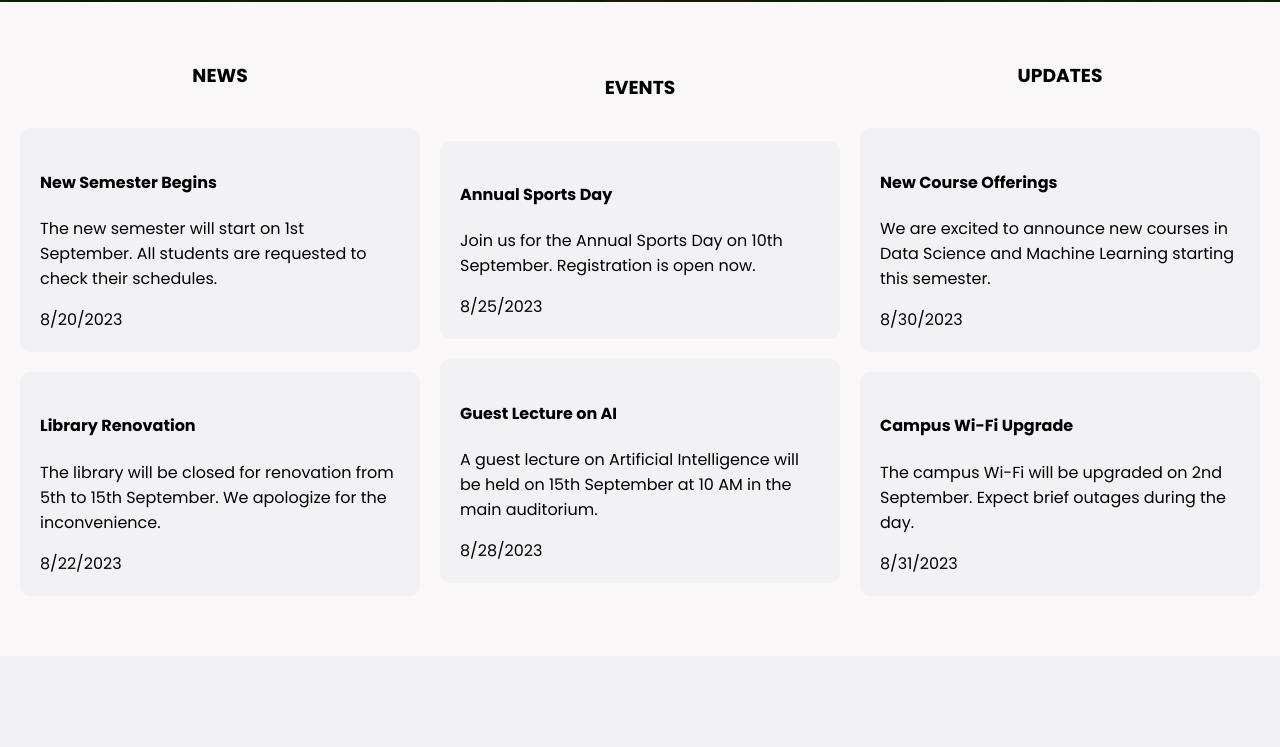
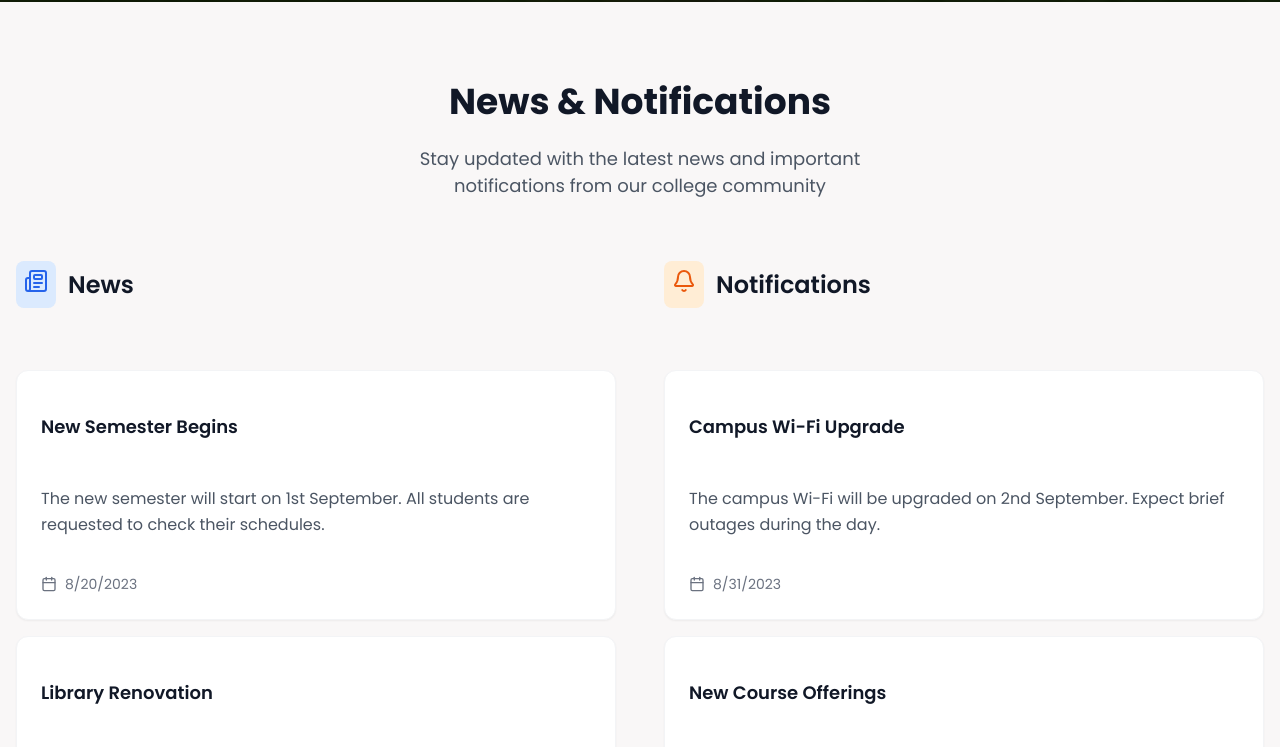
Before and after one commit to DhanushSaiCoder/AndhraPolytechnic, a React (Create React App) app in the folder frontend/: page / in a window 1280 px wide. Shown: the part 740-1487 px from the top of the page. Built offline with nearby package versions, Linux system fonts and the light colour scheme.

Commit message:
Refactor Footer and NoticeBoard components; add NewsCard and NotificationCard components with styles

```diff
--- /dev/null
+++ b/frontend/src/components/homeComponents/NewsCard.js
@@ -0,0 +1,20 @@
+// NewsCard.jsx
+import { Calendar } from "lucide-react";
+import "../../styles/HomeStyles/NewsCard.css"; // Adjust the path as necessary
+
+const NewsCard = ({ title, description, date }) => {
+  return (
+    <div className="news-card">
+      <div className="news-card-content">
+        <h3 className="news-card-title">{title}</h3>
+        <p className="news-card-description">{description}</p>
+        <div className="news-card-date">
+          <Calendar className="news-card-icon" />
+          <span>{date}</span>
+        </div>
+      </div>
+    </div>
+  );
+};
+
+export default NewsCard;
--- a/frontend/src/components/homeComponents/NoticeBoard.js
+++ b/frontend/src/components/homeComponents/NoticeBoard.js
@@ -1,96 +1,92 @@
-import React from 'react';
-import '../../styles/HomeStyles/NoticeBoard.css';
+// NoticeBoard.jsx
+import { Bell, Newspaper } from "lucide-react";
+import NewsCard from "./NewsCard";
+import NotificationCard from "./NotificationCard";
 
-const NoticeData = {
-    news: [
+import "../../styles/HomeStyles/NoticeBoard.css"; // Adjust the path as necessary
+const NoticeBoard = () => {
+  const newsItems = [
     {
       id: 1,
       title: "New Semester Begins",
       description: "The new semester will start on 1st September. All students are requested to check their schedules.",
-            date: "2023-08-20"
+      date: "8/20/2023"
     },
     {
       id: 2,
       title: "Library Renovation",
       description: "The library will be closed for renovation from 5th to 15th September. We apologize for the inconvenience.",
-            date: "2023-08-22"
+      date: "8/22/2023"
+    },
+    {
+      id: 3,
+      title: "Guest Lecture on Data Science",
+      description: "Join us for an exciting guest lecture on Data Science and Machine Learning on 20th September.",
+      date: "8/25/2023"
     }
-    ],
-    events: [
+  ];
+
+  const notifications = [
     {
       id: 1,
-            title: "Annual Sports Day",
-            description: "Join us for the Annual Sports Day on 10th September. Registration is open now.",
-            date: "2023-08-25"
+      title: "Campus Wi-Fi Upgrade",
+      description: "The campus Wi-Fi will be upgraded on 2nd September. Expect brief outages during the day.",
+      date: "8/31/2023"
     },
     {
       id: 2,
-            title: "Guest Lecture on AI",
-            description: "A guest lecture on Artificial Intelligence will be held on 15th September at 10 AM in the main auditorium.",
-            date: "2023-08-28"
-        }
-    ],
-    updates: [
-        {
-            id: 1,
       title: "New Course Offerings",
       description: "We are excited to announce new courses in Data Science and Machine Learning starting this semester.",
-            date: "2023-08-30"
+      date: "8/30/2023"
     },
     {
-            id: 2,
-            title: "Campus Wi-Fi Upgrade",
-            description: "The campus Wi-Fi will be upgraded on 2nd September. Expect brief outages during the day.",
-            date: "2023-08-31"
+      id: 3,
+      title: "Registration Deadline",
+      description: "Course registration deadline is approaching. Please complete your registration by September 5th.",
+      date: "9/1/2023"
     }
-    ],
-}
+  ];
 
-const NoticeBoard = () => {
   return (
-        <div className='NoticeBoard'>
-            <div className='noticesContainer'>
-                <div className='Notice'>
-                    <h3>NEWS</h3>
-                    <div className='noticeContent'>
-                        {NoticeData.news.map((notice) => (
-                            <div key={notice.id} className='noticeItem'>
-                                <h4>{notice.title}</h4>
-                                <p>{notice.description}</p>
-                                <span>{new Date(notice.date).toLocaleDateString()}</span>
+    <div className="notice-board">
+      <div className="notice-board-header">
+        <h1 className="notice-board-title">News & Notifications</h1>
+        <p className="notice-board-subtitle">
+          Stay updated with the latest news and important notifications from our college community
+        </p>
       </div>
+
+      <div className="notice-board-grid">
+        <div className="notice-section">
+          <div className="section-header">
+            <div className="section-icon news-icon">
+              <Newspaper className="icon" />
+            </div>
+            <h2 className="section-title">News</h2>
+          </div>
+          <div className="section-list">
+            {newsItems.map((item) => (
+              <NewsCard key={item.id} {...item} />
             ))}
           </div>
         </div>
 
-                <div className='Notice'>
-                    <h3>EVENTS</h3>
-                    <div className='noticeContent'>
-                        {NoticeData.events.map((event) => (
-                            <div key={event.id} className='noticeItem'>
-                                <h4>{event.title}</h4>
-                                <p>{event.description}</p>
-                                <span>{new Date(event.date).toLocaleDateString()}</span>
+        <div className="notice-section">
+          <div className="section-header">
+            <div className="section-icon notifications-icon">
+              <Bell className="icon" />
             </div>
-                        ))}
+            <h2 className="section-title">Notifications</h2>
           </div>
-                </div>
-
-                <div className='Notice'>
-                    <h3>UPDATES</h3>
-                    <div className='noticeContent'>
-                        {NoticeData.updates.map((update) => (
-                            <div key={update.id} className='noticeItem'>
-                                <h4>{update.title}</h4>
-                                <p>{update.description}</p>
-                                <span>{new Date(update.date).toLocaleDateString()}</span>
-                            </div>
+          <div className="section-list">
+            {notifications.map((item) => (
+              <NotificationCard key={item.id} {...item} />
             ))}
           </div>
         </div>
       </div>
     </div>
   );
-}
+};
 
 export default NoticeBoard;
--- /dev/null
+++ b/frontend/src/components/homeComponents/NotificationCard.js
@@ -0,0 +1,19 @@
+// NotificationCard.jsx
+import { Calendar } from "lucide-react";
+import "../../styles/HomeStyles/NotificationCard.css"; // Adjust the path as necessary
+const NotificationCard = ({ title, description, date }) => {
+  return (
+    <div className="notification-card">
+      <div className="notification-card-content">
+        <h3 className="notification-card-title">{title}</h3>
+        <p className="notification-card-description">{description}</p>
+        <div className="notification-card-date">
+          <Calendar className="notification-card-icon" />
+          <span>{date}</span>
+        </div>
+      </div>
+    </div>
+  );
+};
+
+export default NotificationCard;
--- a/frontend/src/styles/Footer.css
+++ b/frontend/src/styles/Footer.css
@@ -1,6 +1,5 @@
-
 .footer {
-  background-color: #112D4E; /* gray-900 */
+    background-color: #112d4e; /* gray-900 */
     color: #ffffff;
     padding: 3rem 0;
 }
@@ -127,3 +126,16 @@
     font-size: 0.875rem;
     color: #6b7280; /* gray-500 */
 }
+
+.footerLogo {
+    width: 55px;
+    height: 55px;
+    border-radius: 50%;
+    background: url("../images/clgLogo.webp");
+    background-size: contain;
+    background-repeat: no-repeat;
+    background-position: center;
+    background-color: #01a8e9;
+margin-right: 20px;
+    border: 3px solid #dbe2ef;
+}
--- /dev/null
+++ b/frontend/src/styles/HomeStyles/NewsCard.css
@@ -0,0 +1,53 @@
+
+/* NewsCard.css */
+
+.news-card {
+  background-color: #fff;
+  border-radius: 0.75rem;
+  box-shadow: 0 1px 2px rgba(0, 0, 0, 0.05);
+  border: 1px solid #f3f4f6;
+  padding: 1.5rem;
+  transition: all 0.3s ease;
+  cursor: pointer;
+}
+
+.news-card:hover {
+  box-shadow: 0 4px 6px rgba(0, 0, 0, 0.1);
+  border-color: #bfdbfe;
+}
+
+.news-card-content {
+  display: flex;
+  flex-direction: column;
+  gap: 0.75rem;
+}
+
+.news-card-title {
+  font-size: 1.125rem;
+  font-weight: 600;
+  color: #111827;
+  transition: color 0.2s ease;
+}
+
+.news-card:hover .news-card-title {
+  color: #2563eb;
+}
+
+.news-card-description {
+  color: #4b5563;
+  line-height: 1.625;
+}
+
+.news-card-date {
+  display: flex;
+  align-items: center;
+  gap: 0.5rem;
+  color: #6b7280;
+  font-size: 0.875rem;
+  padding-top: 0.5rem;
+}
+
+.news-card-icon {
+  width: 1rem;
+  height: 1rem;
+}
--- a/frontend/src/styles/HomeStyles/NoticeBoard.css
+++ b/frontend/src/styles/HomeStyles/NoticeBoard.css
@@ -1,35 +1,86 @@
-.NoticeBoard{
-    max-width: 100vw;
-    display: flex;
-    flex-direction: column;
-    align-items: center;
-    justify-content: center;
-    flex-wrap: wrap;
-    padding: 40px 20px;
-}
-.Notice{
-    width: 100%;
-    display: flex;
-    flex-direction: column;
-    align-items: center;
-    justify-content: center;
-    gap: 20px;
-}
-.noticeItem{
-    width: 90%;
-    max-width: 800px;
-    background-color: #DBE2EF40;
-    border-radius: 10px;
-    /* box-shadow: 0 4px 8px rgba(0, 0, 0, 0.1); */
-    margin-bottom: 20px;
-    padding: 20px;
+
+/* NoticeBoard.css */
+
+.notice-board {
+  max-width: 80rem;
+  margin: 0 auto;
+  padding: 3rem 1rem;
 }
 
-.noticesContainer{
-    width: 100%;
-    display: flex;
-    flex-direction: row;
-    align-items: center;
-    justify-content: center;
-    gap: 20px;
+.notice-board-header {
+  text-align: center;
+  margin-bottom: 3rem;
 }
+
+.notice-board-title {
+  font-size: 2.25rem;
+  font-weight: 700;
+  color: #111827;
+  margin-bottom: 1rem;
+}
+
+.notice-board-subtitle {
+  font-size: 1.125rem;
+  color: #4b5563;
+  max-width: 32rem;
+  margin: 0 auto;
+}
+
+.notice-board-grid {
+  display: grid;
+  gap: 3rem;
+}
+
+@media (min-width: 1024px) {
+  .notice-board-grid {
+    grid-template-columns: repeat(2, 1fr);
+  }
+}
+
+.notice-section {
+  display: flex;
+  flex-direction: column;
+  gap: 1.5rem;
+}
+
+.section-header {
+  display: flex;
+  align-items: center;
+  gap: 0.75rem;
+  margin-bottom: 1.5rem;
+}
+
+.section-icon {
+  padding: 0.5rem;
+  border-radius: 0.5rem;
+}
+
+.news-icon {
+  background-color: #dbeafe;
+}
+
+.notifications-icon {
+  background-color: #ffedd5;
+}
+
+.icon {
+  width: 1.5rem;
+  height: 1.5rem;
+  color: #2563eb;
+}
+
+.notifications-icon .icon {
+  color: #ea580c;
+}
+
+.section-title {
+  font-size: 1.5rem;
+  font-weight: 600;
+  color: #111827;
+}
+
+.section-list {
+  display: flex;
+  flex-direction: column;
+  gap: 1rem;
+}
--- /dev/null
+++ b/frontend/src/styles/HomeStyles/NotificationCard.css
@@ -0,0 +1,53 @@
+
+/* NotificationCard.css */
+
+.notification-card {
+  background-color: #fff;
+  border-radius: 0.75rem;
+  box-shadow: 0 1px 2px rgba(0, 0, 0, 0.05);
+  border: 1px solid #f3f4f6;
+  padding: 1.5rem;
+  transition: all 0.3s ease;
+  cursor: pointer;
+}
+
+.notification-card:hover {
+  box-shadow: 0 4px 6px rgba(0, 0, 0, 0.1);
+  border-color: #fdba74;
+}
+
+.notification-card-content {
+  display: flex;
+  flex-direction: column;
+  gap: 0.75rem;
+}
+
+.notification-card-title {
+  font-size: 1.125rem;
+  font-weight: 600;
+  color: #111827;
+  transition: color 0.2s ease;
+}
+
+.notification-card:hover .notification-card-title {
+  color: #ea580c;
+}
+
+.notification-card-description {
+  color: #4b5563;
+  line-height: 1.625;
+}
+
+.notification-card-date {
+  display: flex;
+  align-items: center;
+  gap: 0.5rem;
+  color: #6b7280;
+  font-size: 0.875rem;
+  padding-top: 0.5rem;
+}
+
+.notification-card-icon {
+  width: 1rem;
+  height: 1rem;
+}
```
Also changed, not shown: frontend/src/components/Footer.js (+4 -5 lines). Lines whose indentation alone changed are shown as unchanged.
